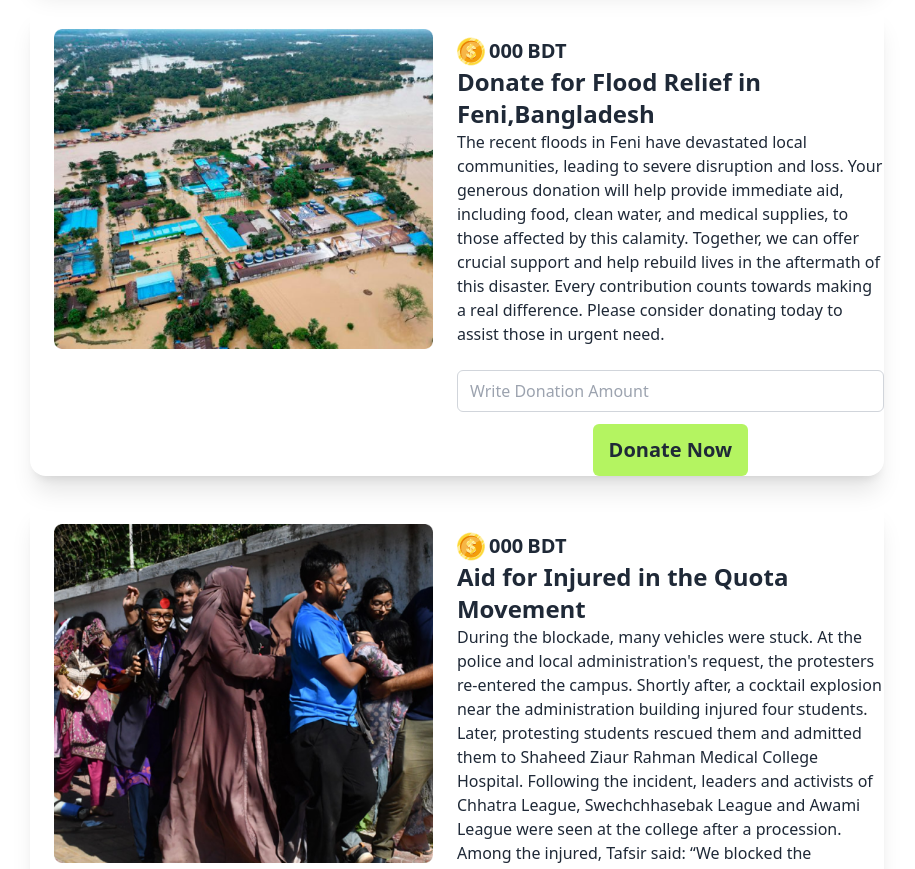
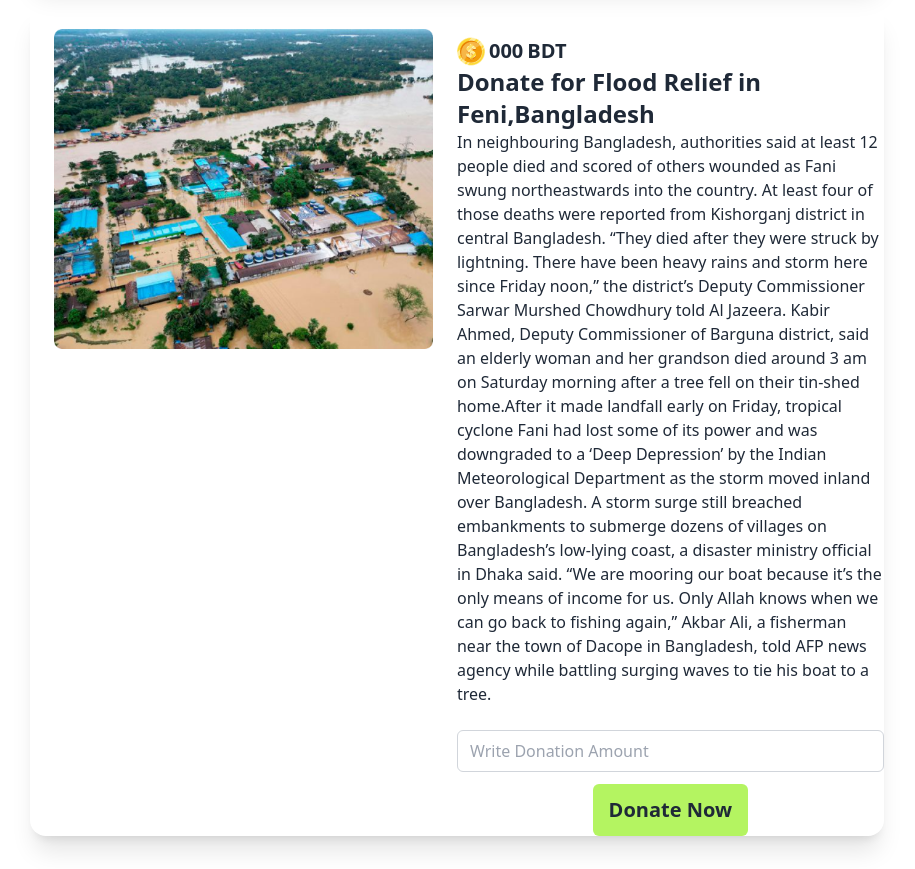
Before and after one commit to Khalid-Saifullaha/donate-bangladesh-project, a plain HTML site: page index.html in a window 1280 px wide. Shown: the part 840-1709 px from the top of the page, without its empty margins (183-1098 px from the left). Drawn offline with nearby package versions, Linux system fonts and the light colour scheme.

Commit message:
fani text add

```diff
--- a/index.html
+++ b/index.html
@@ -105,7 +105,16 @@
                BDT
              </div>
             <h2 class="text-2xl font-bold">Donate for Flood Relief in Feni,Bangladesh</h2>
-            <p> The recent floods in Feni have devastated local communities, leading to severe disruption and loss. Your generous donation will help provide immediate aid, including food, clean water, and medical supplies, to those affected by this calamity. Together, we can offer crucial support and help rebuild lives in the aftermath of this disaster. Every contribution counts towards making a real difference. Please consider donating today to assist those in urgent need.</p>
+            <p> In neighbouring Bangladesh, authorities said at least 12 people died and scored of others wounded as Fani swung northeastwards into the country.
+
+              At least four of those deaths were reported from Kishorganj district in central Bangladesh. “They died after they were struck by lightning. There have been heavy rains and storm here since Friday noon,” the district’s Deputy Commissioner Sarwar Murshed Chowdhury told Al Jazeera.
+
+              Kabir Ahmed, Deputy Commissioner of Barguna district, said an elderly woman and her grandson died around 3 am on Saturday morning after a tree fell on their tin-shed home.After it made landfall early on Friday, tropical cyclone Fani had lost some of its power and was downgraded to a ‘Deep Depression’ by the Indian Meteorological Department as the storm moved inland over Bangladesh.
+
+              A storm surge still breached embankments to submerge dozens of villages on Bangladesh’s low-lying coast, a disaster ministry official in Dhaka said.
+
+              “We are mooring our boat because it’s the only means of income for us. Only Allah knows when we can go back to fishing again,” Akbar Ali, a fisherman near the town of Dacope in Bangladesh, told AFP news agency while battling surging waves to tie his boat to a tree.
+            </p>
             <div class="mt-6 ">
                 <input
                   id="amount-fani"
```
